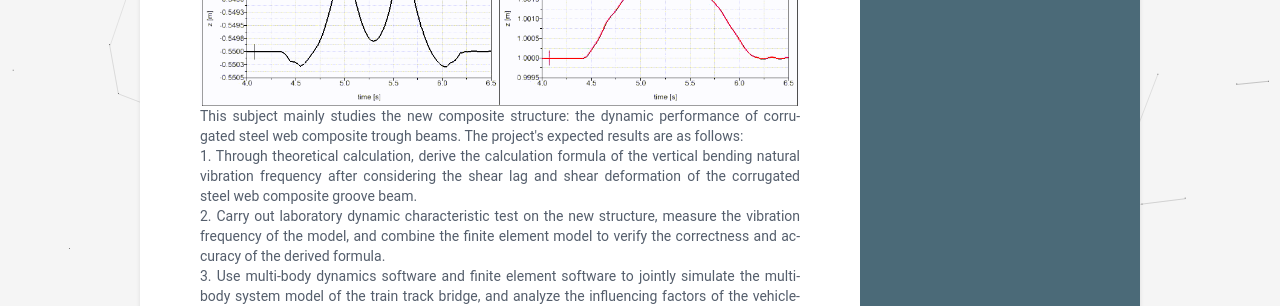
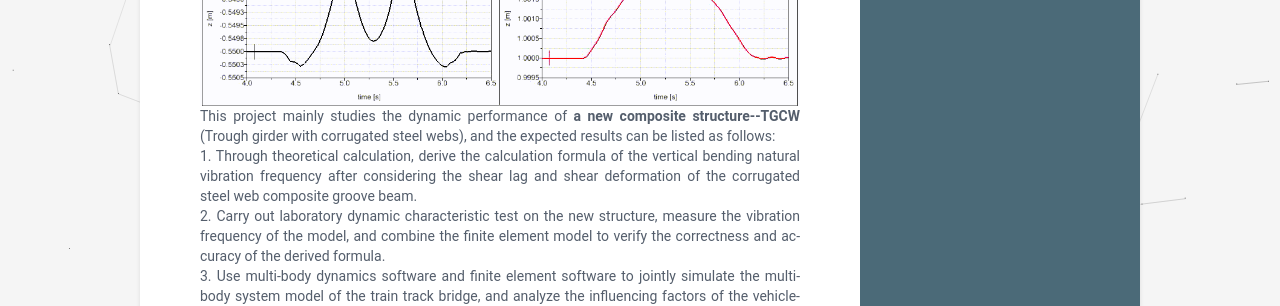
Before and after one commit to luohualuanbinfen/CV_EN, a Jekyll site: the page built from index.html, in a window 1280 px wide and 900 px high, scrolled down 1295 px. Shown: the part 152-458 px from the top of the window. Built offline with Jekyll 4.4.1, drawn with Linux system fonts in a browser that asks for light colours.

Commit message:
Update data.yml

```diff
--- a/_data/data.yml
+++ b/_data/data.yml
@@ -256,7 +256,7 @@ experiences:
         </br>Master's graduation design
       picture: TGCW20200713_2043361.gif
       details: |
-        This subject mainly studies the new composite structure: the dynamic performance of corrugated steel web composite trough beams. The project's expected results are as follows:
+        This project mainly studies the dynamic performance of <b>a new composite structure--TGCW</b> (Trough girder with corrugated steel webs), and the expected results can be listed as follows:
         </br> 1. Through theoretical calculation, derive the calculation formula of the vertical bending natural vibration frequency after considering the shear lag and shear deformation of the corrugated steel web composite groove beam.
         </br> 2. Carry out laboratory dynamic characteristic test on the new structure, measure the vibration frequency of the model, and combine the finite element model to verify the correctness and accuracy of the derived formula.
         </br> 3. Use multi-body dynamics software and finite element software to jointly simulate the multi-body system model of the train track bridge, and analyze the influencing factors of the vehicle-bridge coupling vibration to
```
